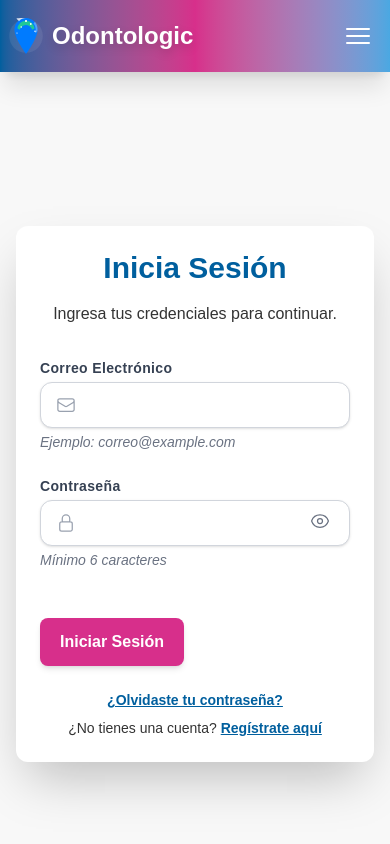
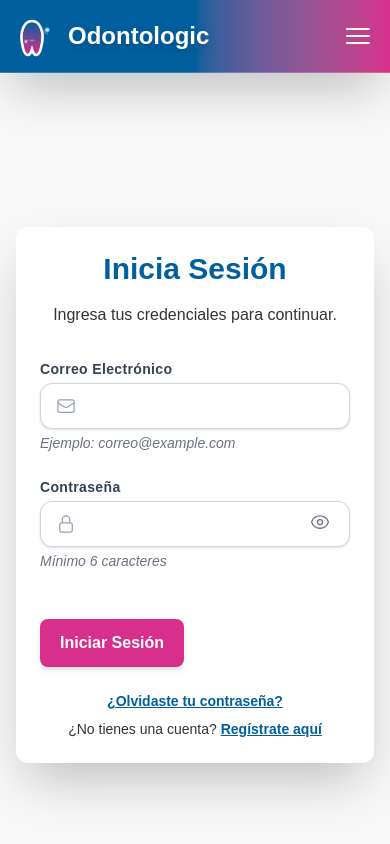
Before and after one commit to BrandonBrandon-alt/my-frondend-odontologic, a React (Vite) app: page /login in a window 390 px wide. Shown: the top 844 px of the page. Built offline with nearby package versions, Linux system fonts and the light colour scheme.

Commit message:
se mejoro mas la interfaz

```diff
--- a/src/components/layout/Navbar/index.jsx
+++ b/src/components/layout/Navbar/index.jsx
@@ -91,9 +91,9 @@ const Navbar = () => {
   };
 
   const getNavLinkClasses = ({ isActive }) => {
-    const baseClasses = "px-4 py-2 rounded-full text-sm font-semibold transition duration-300 flex items-center space-x-1 whitespace-nowrap";
-    const inactiveClasses = "text-white hover:bg-white/10 hover:text-accent";
-    const activeClasses = "bg-[var(--color-primary-darker)] text-white shadow-lg border-2 border-white/20";
+    const baseClasses = "px-4 py-2 rounded-full text-sm font-semibold transition-all duration-300 flex items-center space-x-1 whitespace-nowrap focus:outline-none focus-visible:ring-2 focus-visible:ring-accent/70 focus-visible:ring-offset-2";
+    const inactiveClasses = "text-white hover:bg-white/10 hover:text-accent bg-transparent";
+    const activeClasses = "bg-[var(--color-accent)] text-white shadow-lg border-2 border-white/20 relative after:content-[''] after:block after:absolute after:left-1/2 after:-translate-x-1/2 after:bottom-0 after:w-6 after:h-1 after:rounded-full after:bg-white after:animate-navbar-indicator";
     return `${baseClasses} ${isActive ? activeClasses : inactiveClasses}`;
   };
 
@@ -104,25 +104,62 @@ const Navbar = () => {
 
   return (
     <motion.nav
-      className="bg-gradient-to-r from-primary via-accent to-secondary shadow-xl sticky top-0 z-50 animate-fade-in-up"
+      className="bg-gradient-to-r from-primary via-primary to-accent shadow-2xl border-b border-white/20 sticky top-0 z-50 animate-fade-in-up backdrop-blur-md"
       initial="hidden"
       animate="visible"
       variants={navVariants}
     >
       <div className="container mx-auto flex justify-between items-center py-3 px-2 md:px-0">
         {/* Logo */}
-        <NavLink to="/" className="text-white text-2xl font-bold hover:text-accent transition duration-300 flex items-center space-x-2">
-          <svg width="36" height="36" viewBox="0 0 60 60" fill="none" xmlns="http://www.w3.org/2000/svg">
-            <circle cx="30" cy="30" r="28" fill="#fff" fillOpacity="0.08" />
-            <path d="M30 0C19.39 0 10.74 8.65 10.74 19.26C10.74 34.39 30 59.97 30 59.97C30 59.97 49.26 34.39 49.26 19.26C49.26 8.65 40.61 0 30 0Z" fill="#007bff" />
-            <path d="M30 0C25.5 0 21.61 1.79 19.01 4.5C18.66 4.88 18.06 4.91 17.67 4.56L14.7 1.83C14.31 1.48 14.28 0.88 14.63 0.49C18.3 0.11 23.01 0 30 0Z" fill="white" fillOpacity="0.8" />
-            <path d="M49.26 19.26C49.26 14.51 47.74 10.05 44.97 6.42L42.5 9.07C44.75 11.96 46.26 15.52 46.26 19.26C46.26 21.43 45.7 23.51 44.66 25.43L48.24 23.36C49.07 21.84 49.26 20.59 49.26 19.26Z" fill="white" fillOpacity="0.3" />
-            <path d="M30 4.5C23.01 4.5 17.06 9.87 15.82 16.5C15.71 17.04 15.93 17.61 16.42 17.87L18.73 19.16C19.22 19.42 19.82 19.21 20.03 18.68C20.91 16.42 22.84 14.5 25.17 13.06C26.79 12.06 28.37 11.75 30 11.75C31.63 11.75 33.21 12.06 34.83 13.06C37.16 14.5 39.09 16.42 39.97 18.68C40.18 19.21 40.78 19.42 41.27 19.16L43.58 17.87C44.07 17.61 44.29 17.04 44.18 16.5C42.94 9.87 36.99 4.5 30 4.5Z" fill="#20c997" />
-            <circle className="sparkle-1" cx="38" cy="10" r="1.5" fill="white" />
-            <circle className="sparkle-2" cx="45" cy="22" r="1.2" fill="white" />
-            <circle className="sparkle-3" cx="22" cy="15" r="1.3" fill="white" />
-            <circle className="sparkle-4" cx="30" cy="5" r="1.8" fill="white" />
-            <circle className="sparkle-5" cx="15" cy="25" r="1.0" fill="white" />
+        <NavLink to="/" className="text-white text-2xl font-bold hover:text-accent transition duration-300 flex items-center space-x-3">
+          <style>{`
+            .sparkle {
+              transform-origin: center;
+              animation: sparkle-blink 2.2s infinite ease-in-out;
+            }
+            .sparkle2 {
+              animation-delay: 0.7s;
+              animation: sparkle-scale 2.5s infinite alternate;
+            }
+            .sparkle3 {
+              animation-delay: 1.2s;
+              animation: sparkle-rotate 3s infinite linear;
+            }
+            @keyframes sparkle-blink {
+              0%, 100% { opacity: 0.8; }
+              50% { opacity: 0.2; }
+            }
+            @keyframes sparkle-scale {
+              0%, 100% { transform: scale(1); }
+              50% { transform: scale(1.4); }
+            }
+            @keyframes sparkle-rotate {
+              0% { transform: rotate(0deg) scale(1); }
+              100% { transform: rotate(360deg) scale(1.2); }
+            }
+          `}</style>
+          <svg width="48" height="48" viewBox="0 0 64 64" fill="none" xmlns="http://www.w3.org/2000/svg">
+            <defs>
+              <linearGradient id="tooth-cool" x1="0" y1="0" x2="0" y2="1">
+                <stop offset="0%" stopColor="var(--color-primary)" />
+                <stop offset="100%" stopColor="var(--color-accent)" />
+              </linearGradient>
+              <radialGradient id="shine" cx="50%" cy="50%" r="50%">
+                <stop offset="0%" stopColor="#fff" stopOpacity="0.8" />
+                <stop offset="100%" stopColor="transparent" />
+              </radialGradient>
+            </defs>
+            {/* Diente bold y curvo */}
+            <path d="M32 12C22 12 14 26 20 48C23 60 29 60 32 50C35 60 41 60 44 48C50 26 42 12 32 12Z" fill="url(#tooth-cool)" stroke="white" strokeWidth="3.5"/>
+            {/* Sombra interior */}
+            <ellipse cx="32" cy="38" rx="10" ry="4" fill="url(#shine)" opacity="0.5"/>
+            {/* Brillos tipo sparkle animados */}
+            <g>
+              <polygon className="sparkle" points="50,20 52,24 56,24 53,27 54,31 50,29 46,31 47,27 44,24 48,24" fill="#fff" opacity="0.85"/>
+              <circle className="sparkle2" cx="40" cy="18" r="2" fill="#fff" opacity="0.8"/>
+              <rect className="sparkle3" x="38" y="14" width="1" height="5" rx="0.5" fill="#fff" opacity="0.7"/>
+              <polygon points="24,36 25,38 27,38 25.5,39.5 26,42 24,41 22,42 22.5,39.5 21,38 23,38" fill="#fff" opacity="0.6"/>
+            </g>
           </svg>
           <span className="leading-none drop-shadow-lg">Odontologic</span>
         </NavLink>
@@ -138,17 +175,17 @@ const Navbar = () => {
         <ul className="hidden md:flex items-center space-x-6">
           <li>
             <motion.div variants={linkVariants} whileHover="hover" whileTap="tap">
-              <NavLink to="/" className={getNavLinkClasses} end><HomeIcon className="h-5 w-5 mr-1" />Home</NavLink>
+              <NavLink to="/" className={getNavLinkClasses} end><HomeIcon className="h-5 w-5 mr-1 group-hover:scale-110 group-hover:-translate-y-1 transition-transform duration-200" />Home</NavLink>
             </motion.div>
           </li>
           <li>
             <motion.div variants={linkVariants} whileHover="hover" whileTap="tap">
-              <NavLink to="/about" className={getNavLinkClasses}><InformationCircleIcon className="h-5 w-5 mr-1" />Acerca de</NavLink>
+              <NavLink to="/about" className={getNavLinkClasses}><InformationCircleIcon className="h-5 w-5 mr-1 group-hover:scale-110 group-hover:-translate-y-1 transition-transform duration-200" />Acerca de</NavLink>
             </motion.div>
           </li>
           <li>
             <motion.div variants={linkVariants} whileHover="hover" whileTap="tap">
-              <NavLink to="/contact" className={getNavLinkClasses}><PhoneIcon className="h-5 w-5 mr-1" />Contacto</NavLink>
+              <NavLink to="/contact" className={getNavLinkClasses}><PhoneIcon className="h-5 w-5 mr-1 group-hover:scale-110 group-hover:-translate-y-1 transition-transform duration-200" />Contacto</NavLink>
             </motion.div>
           </li>
 
@@ -163,8 +200,12 @@ const Navbar = () => {
                   whileHover={{ scale: 1.04 }}
                   whileTap={{ scale: 0.98 }}
                 >
-                  <span className="w-9 h-9 rounded-full bg-white/20 flex items-center justify-center mr-2 border-2 border-white/30">
-                    <UserCircleIcon className="h-7 w-7 text-white" />
+                  <span className="w-9 h-9 rounded-full bg-white/20 flex items-center justify-center mr-2 border-2 border-white/30 overflow-hidden">
+                    {user?.avatar ? (
+                      <img src={user.avatar} alt="avatar" className="w-full h-full object-cover rounded-full" />
+                    ) : (
+                      <UserCircleIcon className="h-7 w-7 text-white" />
+                    )}
                   </span>
                   <span className="font-semibold text-lg drop-shadow-sm">{user?.name || 'Mi Perfil'}</span>
                   {user?.role && (
@@ -196,8 +237,8 @@ const Navbar = () => {
                           user?.role === 'admin'
                             ? '/admin-profile'
                             : user?.role === 'dentist'
-                            ? '/dentist-profile'
-                            : '/patient-profile'
+                              ? '/dentist-profile'
+                              : '/patient-profile'
                         }
                         className="block px-5 py-3 text-base text-gray-700 hover:bg-accent/10 transition duration-150"
                         onClick={() => setIsDropdownOpen(false)}
@@ -249,20 +290,33 @@ const Navbar = () => {
       <AnimatePresence>
         {isMenuOpen && (
           <motion.div
-            className="md:hidden fixed inset-0 bg-black bg-opacity-50 z-40"
+            className="md:hidden fixed inset-0 bg-black bg-opacity-50 z-40 backdrop-blur-sm"
             initial={{ opacity: 0 }}
             animate={{ opacity: 1 }}
             exit={{ opacity: 0 }}
             onClick={() => setIsMenuOpen(false)}
           >
             <motion.div
-              className="absolute right-0 top-0 h-full w-64 bg-white shadow-xl"
+              className="absolute right-0 top-0 h-full w-64 bg-white/90 shadow-xl"
               variants={mobileMenuVariants}
               initial="hidden"
               animate="visible"
               exit="exit"
               onClick={(e) => e.stopPropagation()}
             >
+              <div className="flex items-center space-x-2 mb-6">
+                {/* Logo animado */}
+                <svg width="36" height="36" viewBox="0 0 64 64" fill="none" className="animate-spin-slow" xmlns="http://www.w3.org/2000/svg">
+                  <defs>
+                    <linearGradient id="tooth-cool" x1="0" y1="0" x2="0" y2="1">
+                      <stop offset="0%" stopColor="var(--color-primary)" />
+                      <stop offset="100%" stopColor="var(--color-accent)" />
+                    </linearGradient>
+                  </defs>
+                  <path d="M32 12C22 12 14 26 20 48C23 60 29 60 32 50C35 60 41 60 44 48C50 26 42 12 32 12Z" fill="url(#tooth-cool)" stroke="white" strokeWidth="3.5"/>
+                </svg>
+                <span className="text-xl font-bold text-accent">Odontologic</span>
+              </div>
               <div className="p-6">
                 <div className="flex justify-between items-center mb-6">
                   <h2 className="text-xl font-bold text-gray-800">Menú</h2>
@@ -280,7 +334,7 @@ const Navbar = () => {
                     className="block py-2 text-gray-700 hover:text-accent transition duration-150"
                     onClick={() => setIsMenuOpen(false)}
                   >
-                    <HomeIcon className="h-5 w-5 inline mr-2" />
+                    <HomeIcon className="h-5 w-5 inline mr-2 group-hover:scale-110 group-hover:-translate-y-1 transition-transform duration-200" />
                     Home
                   </NavLink>
                   <NavLink
@@ -288,7 +342,7 @@ const Navbar = () => {
                     className="block py-2 text-gray-700 hover:text-accent transition duration-150"
                     onClick={() => setIsMenuOpen(false)}
                   >
-                    <InformationCircleIcon className="h-5 w-5 inline mr-2" />
+                    <InformationCircleIcon className="h-5 w-5 inline mr-2 group-hover:scale-110 group-hover:-translate-y-1 transition-transform duration-200" />
                     Acerca de
                   </NavLink>
                   <NavLink
@@ -296,7 +350,7 @@ const Navbar = () => {
                     className="block py-2 text-gray-700 hover:text-accent transition duration-150"
                     onClick={() => setIsMenuOpen(false)}
                   >
-                    <PhoneIcon className="h-5 w-5 inline mr-2" />
+                    <PhoneIcon className="h-5 w-5 inline mr-2 group-hover:scale-110 group-hover:-translate-y-1 transition-transform duration-200" />
                     Contacto
                   </NavLink>
 
@@ -315,8 +369,8 @@ const Navbar = () => {
                           user?.role === 'admin'
                             ? '/admin-profile'
                             : user?.role === 'dentist'
-                            ? '/dentist-profile'
-                            : '/patient-profile'
+                              ? '/dentist-profile'
+                              : '/patient-profile'
                         }
                         className="block py-2 text-gray-700 hover:text-accent transition duration-150"
                         onClick={() => setIsMenuOpen(false)}
```
Also changed, not shown: src/components/features/Carousel/index.jsx (+66 -31 lines), src/assets/odontologic.svg.
